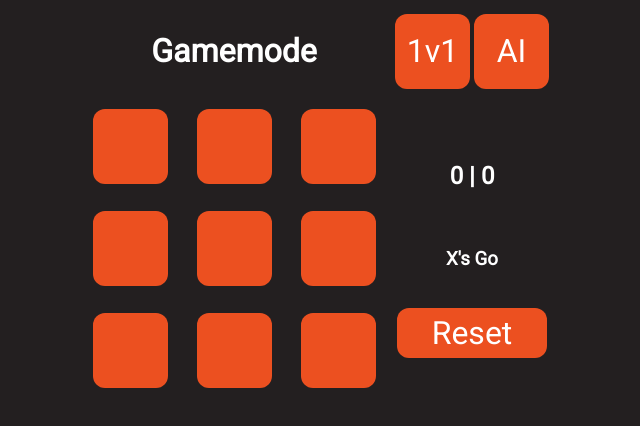
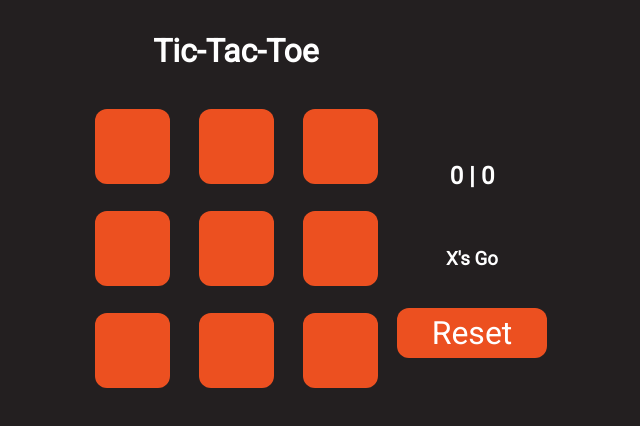
Before and after one commit to RoseApollo/tic-tac-toe-, a plain HTML site: page src/index.html in a window 1280 px wide. Shown: the whole page, without its empty margins (327-967 px from the left). Drawn offline with Linux system fonts and the light colour scheme.

Commit message:
removed gamemodes - will add later

```diff
--- a/src/ai.js
+++ /dev/null
@@ -1,4 +0,0 @@
-function predict()
-{
-
-}
--- a/src/code.js
+++ b/src/code.js
@@ -156,13 +156,3 @@ function reset()
     tabloid.classList.remove('win');
     tabloid.classList.remove('lol');
 }
-
-function mode(id)
-{
-    if (id != gamemode)
-    {
-        gamemode = id;
-
-        reset();
-    }
-}
--- a/src/index.html
+++ b/src/index.html
@@ -19,13 +19,7 @@
     <table id='main' class='center'>
         <tr>
             <th>
-                <h1>Gamemode</h1>
-            </th>
-            <th>
-                <div id='modes'>
-                    <button onmousedown='mode(1);'>1v1</button>
-                    <button onmousedown='mode(2);'>AI</button>
-                </div>
+                <h1>Tic-Tac-Toe</h1>
             </th>
         </tr>
         <tr>
```
